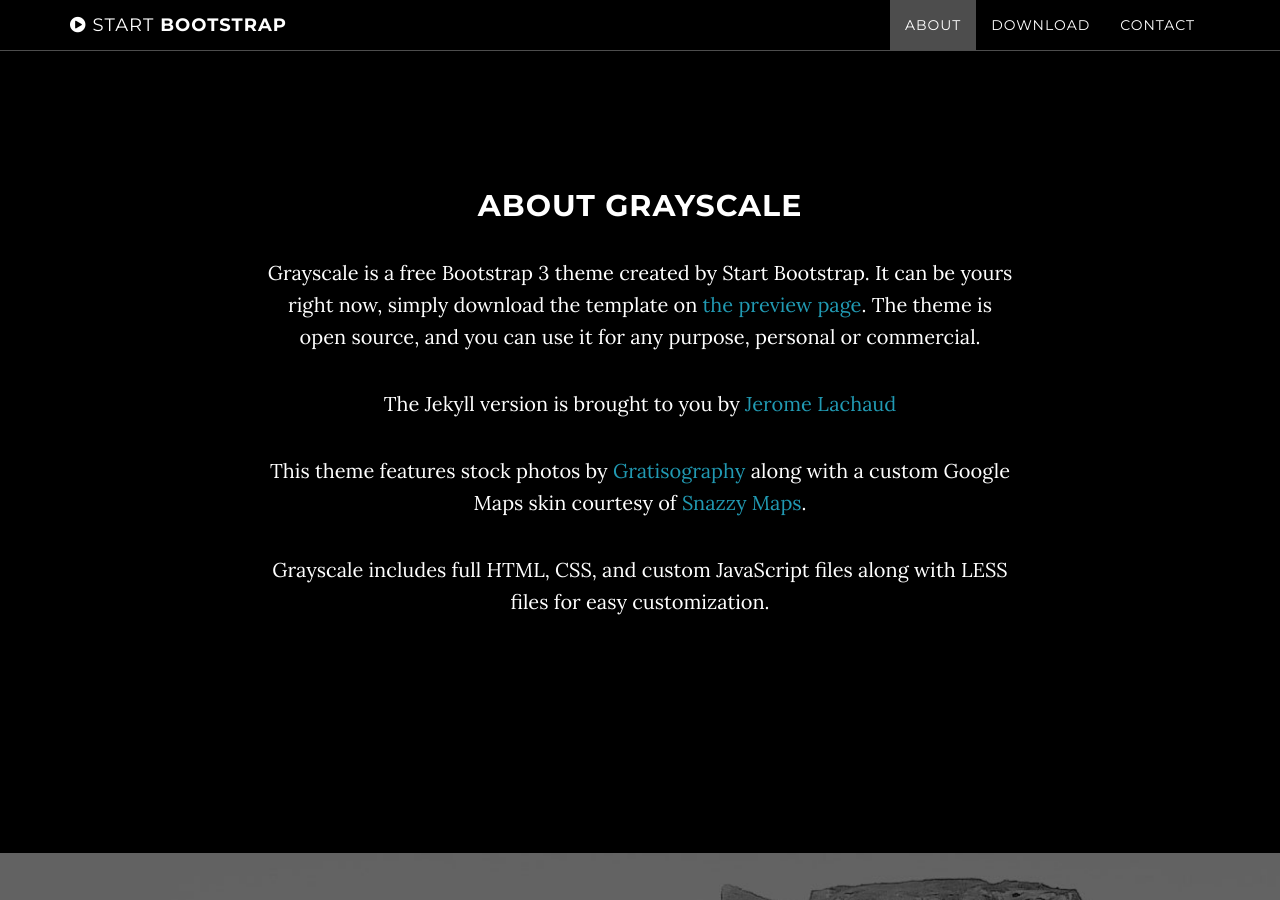
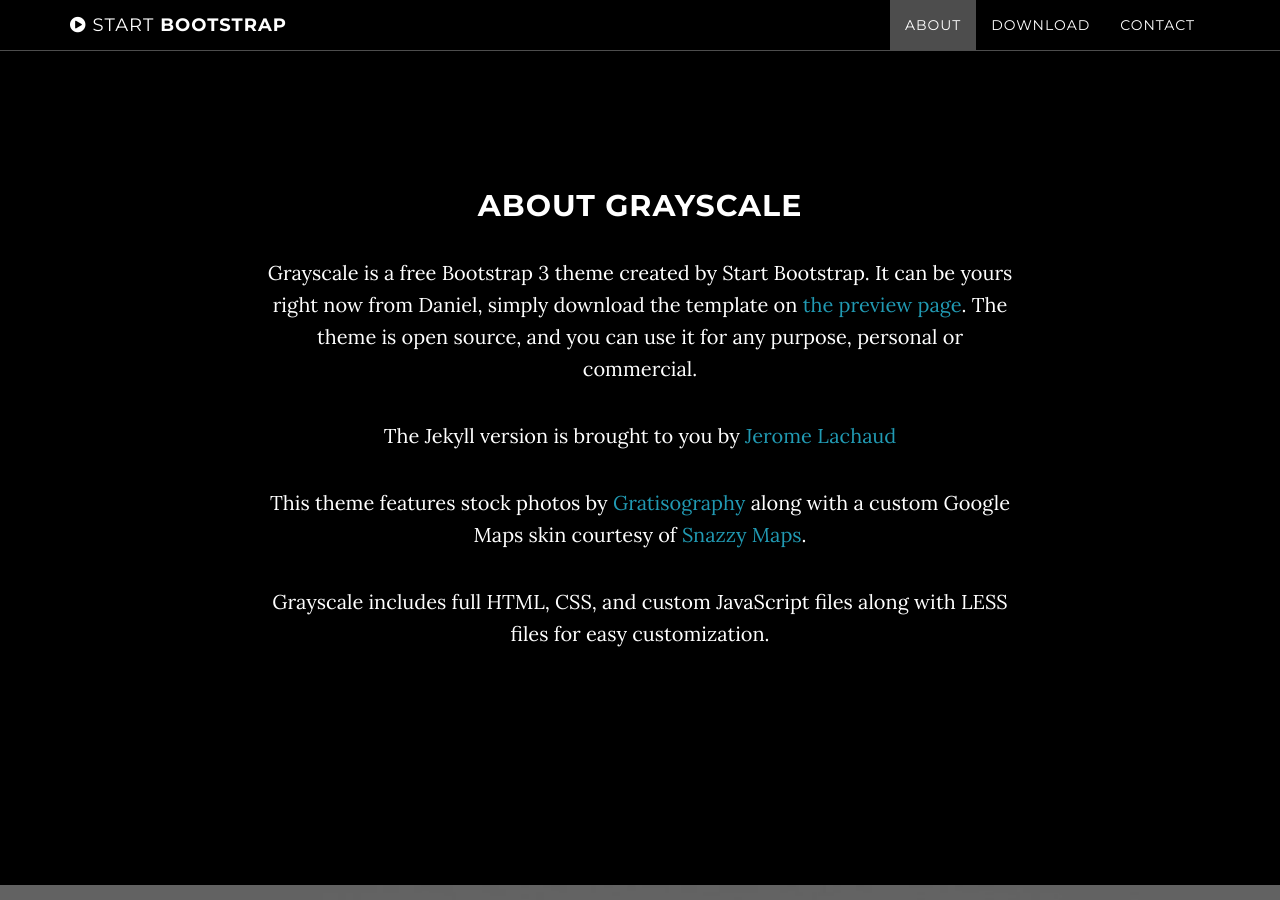
Before and after one commit to middle-east-media-productions/israel-palestine-timeline, a Jekyll site: the page built from index.html, in a window 1280 px wide and 900 px high, scrolled down 911 px. Built offline with Jekyll 4.4.1, drawn with Linux system fonts in a browser that asks for light colours.

Commit message:
daniel test comment

```diff
--- a/_includes/about.html
+++ b/_includes/about.html
@@ -3,7 +3,7 @@
         <div class="row">
             <div class="col-lg-8 col-lg-offset-2">
                 <h2>About Grayscale</h2>
-                <p>Grayscale is a free Bootstrap 3 theme created by Start Bootstrap. It can be yours right now, simply download the template on <a href="http://startbootstrap.com/template-overviews/grayscale/">the preview page</a>. The theme is open source, and you can use it for any purpose, personal or commercial.</p>
+                <p>Grayscale is a free Bootstrap 3 theme created by Start Bootstrap. It can be yours right now from Daniel, simply download the template on <a href="http://startbootstrap.com/template-overviews/grayscale/">the preview page</a>. The theme is open source, and you can use it for any purpose, personal or commercial.</p>
                 <p>The Jekyll version is brought to you by <a href="https://github.com/jeromelachaud">Jerome Lachaud</a></p>
                 <p>This theme features stock photos by <a href="http://gratisography.com/">Gratisography</a> along with a custom Google Maps skin courtesy of <a href="http://snazzymaps.com/">Snazzy Maps</a>.</p>
                 <p>Grayscale includes full HTML, CSS, and custom JavaScript files along with LESS files for easy customization.</p>
```
